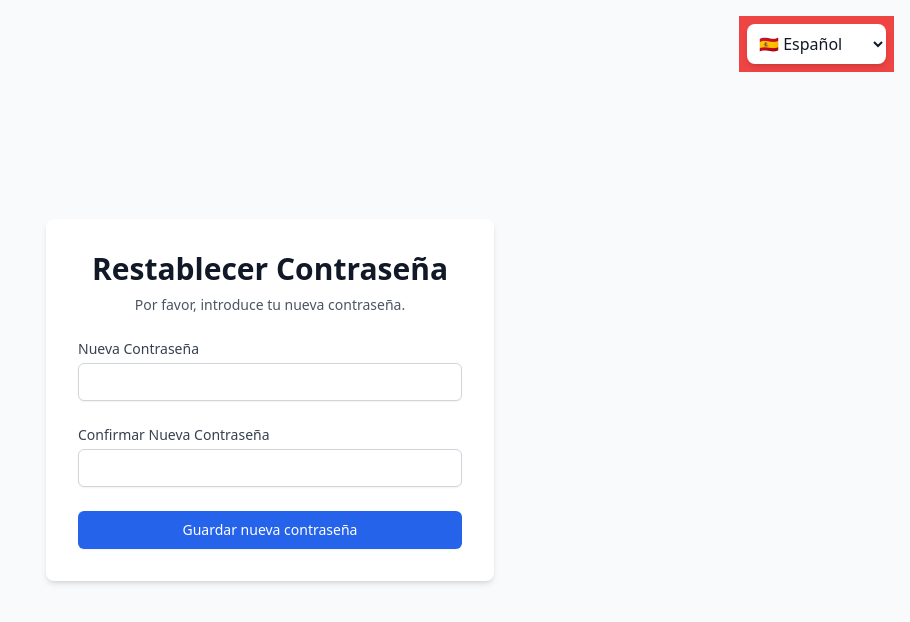
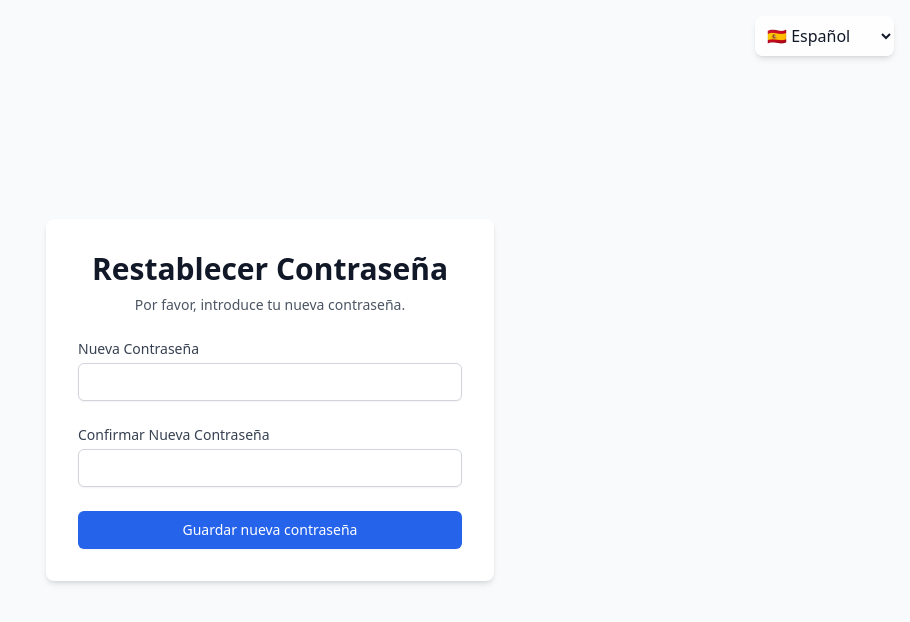
Before and after one commit to R0T-MB/Con-ctate_web, a React (Vite) app: page /reset-password in a window 1280 px wide. Shown: the top 622 px of the page, without its empty margins (370-1280 px from the left). Built offline with nearby package versions, Linux system fonts and the light colour scheme; no server answers.

Commit message:
fix: proveer contexto de i18n a toda la app para que el selector de idiomas funcione en todas las páginas

```diff
--- a/src/components/AppInitializer.jsx
+++ b/src/components/AppInitializer.jsx
@@ -5,6 +5,8 @@ import { BrowserRouter as Router, Routes, Route, Navigate, useNavigate } from 'r
 import { useAuth } from '../context/AuthContext';
 import { supabase } from '../lib/supabaseClient';
 import toast, { Toaster } from 'react-hot-toast';
+import { I18nextProvider } from 'react-i18next'; // <-- 1. IMPORTA EL PROVEEDOR
+import i18n from '../i18n'; // <-- 2. IMPORTA TU INSTANCIA DE I18N
 
 // Importa TODOS tus componentes de página
 import LoginPage from './auth/LoginPage';
@@ -12,10 +14,10 @@ import RegisterPage from './auth/RegisterPage';
 import ForgotPasswordPage from './auth/ForgotPasswordPage';
 import LandingPage from './LandingPage';
 import MainLayout from './MainLayout';
-import TestRoute from '../TestRoute'; // Asegúrate que la ruta es correcta
-import TestDestination from '../TestDestination'; // Asegúrate que la ruta es correcta
+import TestRoute from '../TestRoute';
+import TestDestination from '../TestDestination';
 import RegistrationSuccessPage from './auth/RegistrationSuccessPage';
-import ResetPasswordPage from './auth/ResetPasswordPage'; // <-- YA ESTABA IMPORTADO
+import ResetPasswordPage from './auth/ResetPasswordPage';
 
 // Componente para proteger rutas (sin cambios)
 const ProtectedRoute = ({ children }) => {
@@ -29,7 +31,7 @@ const ProtectedRoute = ({ children }) => {
     return children;
 };
 
-// Componente para la pantalla de carga de confirmación
+// Componente para la pantalla de carga de confirmación (sin cambios)
 const ConfirmationScreen = () => (
   <div className="flex flex-col justify-center items-center min-h-screen bg-gray-50">
     <div className="animate-spin rounded-full h-16 w-16 border-t-4 border-b-4 border-blue-500"></div>
@@ -37,7 +39,7 @@ const ConfirmationScreen = () => (
   </div>
 );
 
-// Este componente contiene la lógica principal
+// Este componente contiene la lógica principal (sin cambios)
 function AppContent() {
     const navigate = useNavigate();
     const [isConfirming, setIsConfirming] = useState(false);
@@ -70,8 +72,7 @@ function AppContent() {
                 }).finally(() => {
                     setIsConfirming(false);
                 });
-            } else if (type === 'recovery' && accessToken) { // <-- BLOQUE AÑADIDO PARA RECUPERACIÓN
-                // Es un enlace de recuperación de contraseña
+            } else if (type === 'recovery' && accessToken) {
                 console.log('¡Enlace de recuperación detectado!');
                 const toastId = toast.loading('Verificando tu acceso...');
 
@@ -81,7 +82,6 @@ function AppContent() {
                 }).then(({ error }) => {
                     if (!error) {
                         console.log('Sesión de recuperación establecida con éxito.');
-                        // Sesión temporal establecida, redirige a la página de reseteo
                         toast.success('Acceso verificado. Por favor, introduce tu nueva contraseña.', { id: toastId });
                         navigate('/reset-password');
                         console.log('Intentando navegar a /reset-password...');
@@ -111,7 +111,7 @@ function AppContent() {
             <Route path="/login" element={<LoginPage />} />
             <Route path="/register" element={<RegisterPage />} />
             <Route path="/forgot-password" element={<ForgotPasswordPage />} />
-            <Route path="/reset-password" element={<ResetPasswordPage />} /> {/* <-- RUTA AÑADIDA */}
+            <Route path="/reset-password" element={<ResetPasswordPage />} />
             <Route path="/test-route" element={<TestRoute />} />
             <Route path="/test-destination" element={<TestDestination />} />
             <Route path="/registration-success" element={<RegistrationSuccessPage />} />
@@ -125,10 +125,10 @@ function AppContent() {
     );
 }
 
-// El componente principal que exportamos, envuelve el contenido en el Router
+// El componente principal que exportamos, ahora envuelve TODO en el proveedor
 function AppInitializer() {
     return (
-        <>
+        <I18nextProvider i18n={i18n}> {/* <-- 3. ENVUELVE EL ROUTER Y EL TOASTER */}
             <Router>
                 <AppContent />
             </Router>
@@ -141,7 +141,7 @@ function AppInitializer() {
                     error: { duration: 5000, iconTheme: { primary: '#ef4444', secondary: '#fff' } },
                 }}
             />
-        </>
+        </I18nextProvider>
     );
 }
 
--- a/src/components/auth/ResetPasswordPage.jsx
+++ b/src/components/auth/ResetPasswordPage.jsx
@@ -4,7 +4,7 @@ import { useNavigate } from 'react-router-dom';
 import { supabase } from '../../lib/supabaseClient';
 import toast from 'react-hot-toast';
 import { useTranslation } from 'react-i18next';
-import LanguageSelector from '../LanguageSelector'; // <-- 1. IMPORTA EL COMPONENTE
+import LanguageSelector from '../LanguageSelector';
 
 function ResetPasswordPage() {
   console.log('¡El componente ResetPasswordPage se ha cargado!');
@@ -55,13 +55,13 @@ function ResetPasswordPage() {
   };
 
   return (
-  <div className="relative flex flex-col justify-center items-center min-h-screen bg-gray-50 dark:bg-gray-900">
-    {/* <-- CAMBIO AQUÍ: Versión de depuración para asegurar que sea visible */}
-    <div className="absolute top-4 right-4 z-50 p-2 bg-red-500">
-      <LanguageSelector className="bg-white dark:bg-gray-800 shadow-md rounded-lg" />
-    </div>
+    <div className="relative flex flex-col justify-center items-center min-h-screen bg-gray-50 dark:bg-gray-900">
+      {/* <-- VERSIÓN LIMPIA DEL SELECTOR DE IDIOMA */}
+      <div className="absolute top-4 right-4 z-10">
+        <LanguageSelector className="bg-white/80 dark:bg-gray-800/80 backdrop-blur-sm shadow-md rounded-lg" />
+      </div>
 
-    <div className="w-full max-w-md p-8 space-y-6 bg-white dark:bg-gray-800 rounded-lg shadow-md">
+      <div className="w-full max-w-md p-8 space-y-6 bg-white dark:bg-gray-800 rounded-lg shadow-md">
         <div className="text-center">
           <h2 className="text-3xl font-bold text-gray-900 dark:text-white">
             {t('passwordRecovery.title', 'Restablecer Contraseña')}
```
